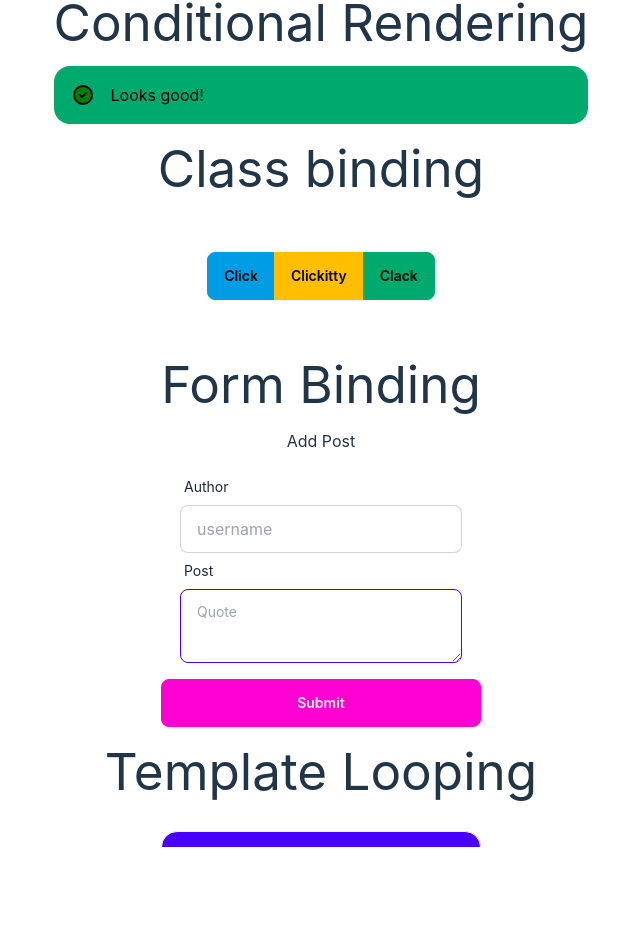
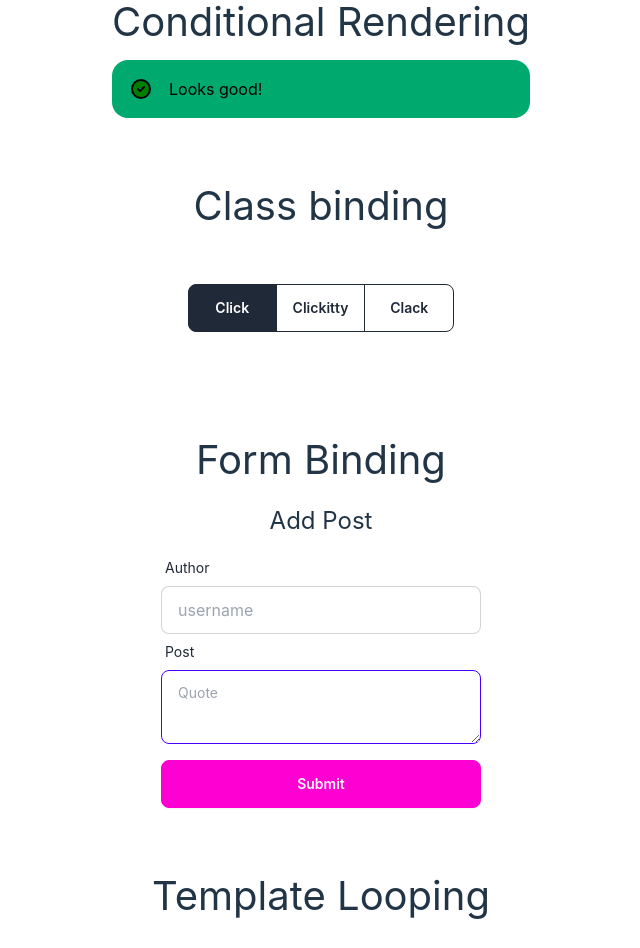
Before and after one commit to codeswitchstudio/hello-svelte, a Svelte app: page / in a window 1280 px wide. Shown: the part 200-1148 px from the top of the page, without its empty margins (319-959 px from the left). Before the commit the page ends 1047 px from the top, so only its background shows below. Built offline with nearby package versions, Linux system fonts and the light colour scheme.

Commit message:
creating component files

```diff
--- a/src/App.svelte
+++ b/src/App.svelte
@@ -1,9 +1,12 @@
 <script>
+  //Component Basics
   let count = 1
   function increment(){
     count++
   }
 
+
+  //Reactivity
   let number = 1
   function add5(){
     number += 5;
@@ -12,8 +15,7 @@
   $: multiple = number*2  //this is the reactive assignment
 
 
-
-  //class binding
+  //Class binding
   let active = 1;
 
   function changeActive(activeNum){
@@ -23,16 +25,18 @@
 
 
 
+  //Arrays and form
+  import data from './data.json'
+  import Post from './components/Post.svelte'
+  import Form from './components/Form.svelte'
+  import Buttonrow from './components/Buttonrow.svelte'
 
-  //arrays and form
-  import data from './data.json'
-  let author = '';
-  let post = '';
 
+
+  //Posts
   let posts = data.data
 
-
-  function addPost(){
+  function addPost(author, post){
     // console.log('author: ', author)
     // console.log('post: ', post)
     const _post = {
@@ -40,37 +44,29 @@
       author: author,
       post: post
     }
-
     posts.push(_post)
     posts = posts
-
-    author = " "
-    post = " "
 
   }
 </script>
 
 
 <main class="flex flex-col justify-center items-center h-screen space-y-4">
+  <h2>Component Basics</h2>
+  {count}
+  <button on:click="{increment}" class="btn btn-primary">Primary</button>
 
+  <h2>Reactivity</h2>
 
-<h1>Component Basics</h1>
-
-{count}
-<button on:click="{increment}" class="btn btn-primary">Primary</button>
-
-
-<h1>Reactivity</h1>
-
-<p>The number is: {number}</p>
+  <p>The number is: {number}</p>
 
 <button on:click="{add5}" class="btn btn-accent">Add Five</button>
 <p>The number multiplied by 2 is {multiple}</p>
 
 
-<h1>Conditional Rendering</h1>
+<h2>Conditional Rendering</h2>
 
-{#if multiple < 20}
+{#if multiple < 50}
 <div role="alert" class="alert alert-success">
   <svg
     xmlns="http://www.w3.org/2000/svg"
@@ -103,45 +99,17 @@
 
 {/if}
 
-<h1>Class binding</h1>
-<div class="join p-10">
-  <button on:click={() => changeActive(1)}
-    class="join-item btn btn-info {active === 1 ? 'btn-active': ''}">Click
-  </button>
-  <button on:click={() => changeActive(2)}
-    class="join-item btn btn-warning {active === 2 ? 'btn-active': ''}">Clickitty
-  </button>
-  <button on:click={() => changeActive(3)}
-    class="join-item btn btn-success {active === 3 ? 'btn-active': ''}">Clack
-  </button>
-</div>
+<h2>Class binding</h2>
+<Buttonrow {active} {changeActive} />
 
-<h1>Form Binding</h1>
-<h2>Add Post</h2>
-<div class="form-control">
-  <label for="author"  class="label">
-    <span class="label-text">Author</span>
-  </label>
-  <input bind:value="{author}" name="author" type="text" placeholder="username" class="input input-bordered " />
+<h2>Form Binding</h2>
 
-<label for="post" class="label">
-  <span class="label-text">Post</span>
-</label>
+<Form addPost = {addPost} />
 
-<textarea bind:value="{post}" name="post" class="textarea textarea-primary" placeholder="Quote"></textarea>
-</div>
-<button on:click="{addPost}" class="btn btn-secondary mt-4 w-80">Submit</button>
-
-<h1>Template Looping</h1>
+<h2>Template Looping</h2>
 <div class="overflow-auto space-y-4 p-4">
   {#each posts.reverse() as post}
-  <div class="card bordered w-80 shadow-xl bg-primary">
-    <div class="card-body">
-      <h2 class="card-title">{post.author}</h2>
-      <p>{post.post}</p>
-    </div>
-
-  </div>
+  <Post author={post.author} post={post.post} />
   {/each}
 </div>
 
--- a/src/app.css
+++ b/src/app.css
@@ -37,6 +37,18 @@ body {
 h1 {
   font-size: 3.2em;
   line-height: 1.1;
+}
+
+h2 {
+  font-size: 2.5em;
+  line-height: 1.1;
+  padding-top: 50px;
+}
+
+h3 {
+  font-size: 1.5em;
+  line-height: 1.1;
+  padding-top: 10px;
 }
 
 .card {
--- /dev/null
+++ b/src/components/Buttonrow.svelte
@@ -0,0 +1,18 @@
+<script>
+	export let active
+	export let changeActive; // Expecting a function passed down from the parent
+
+
+</script>
+
+<div class="join grid grid-cols-3 p-10">
+  <button on:click={() => changeActive(1)}
+    class="join-item btn btn-outline {active === 1 ? 'btn-active': ''}">Click
+  </button>
+  <button on:click={() => changeActive(2)}
+    class="join-item btn btn-outline {active === 2 ? 'btn-active': ''}">Clickitty
+  </button>
+  <button on:click={() => changeActive(3)}
+    class="join-item btn btn-outline {active === 3 ? 'btn-active': ''}">Clack
+  </button>
+</div>
--- /dev/null
+++ b/src/components/Form.svelte
@@ -0,0 +1,22 @@
+<script>
+	export let addPost
+  let author = '';
+  let post = '';
+
+
+</script>
+
+
+<h3>Add Post</h3>
+<div class="form-control">
+  <label for="author"  class="label">
+		<span class="label-text">Author</span>
+  </label>
+  <input bind:value="{author}" name="author" type="text" placeholder="username" class="input input-bordered " />
+	<label for="post" class="label">
+		<span class="label-text">Post</span>
+	</label>
+	<textarea bind:value="{post}" name="post" class="textarea textarea-primary" placeholder="Quote"></textarea>
+	<button on:click="{() => addPost(author, post)}" class="btn btn-secondary mt-4 w-80">Submit</button>
+
+</div>
--- /dev/null
+++ b/src/components/Post.svelte
@@ -0,0 +1,12 @@
+<script>
+	export let author
+	export let post
+</script>
+
+<div class="card bordered w-80 shadow-xl bg-primary">
+	<div class="card-body">
+		<h2 class="card-title">{author}</h2>
+		<p>{post}</p>
+	</div>
+
+</div>
```
